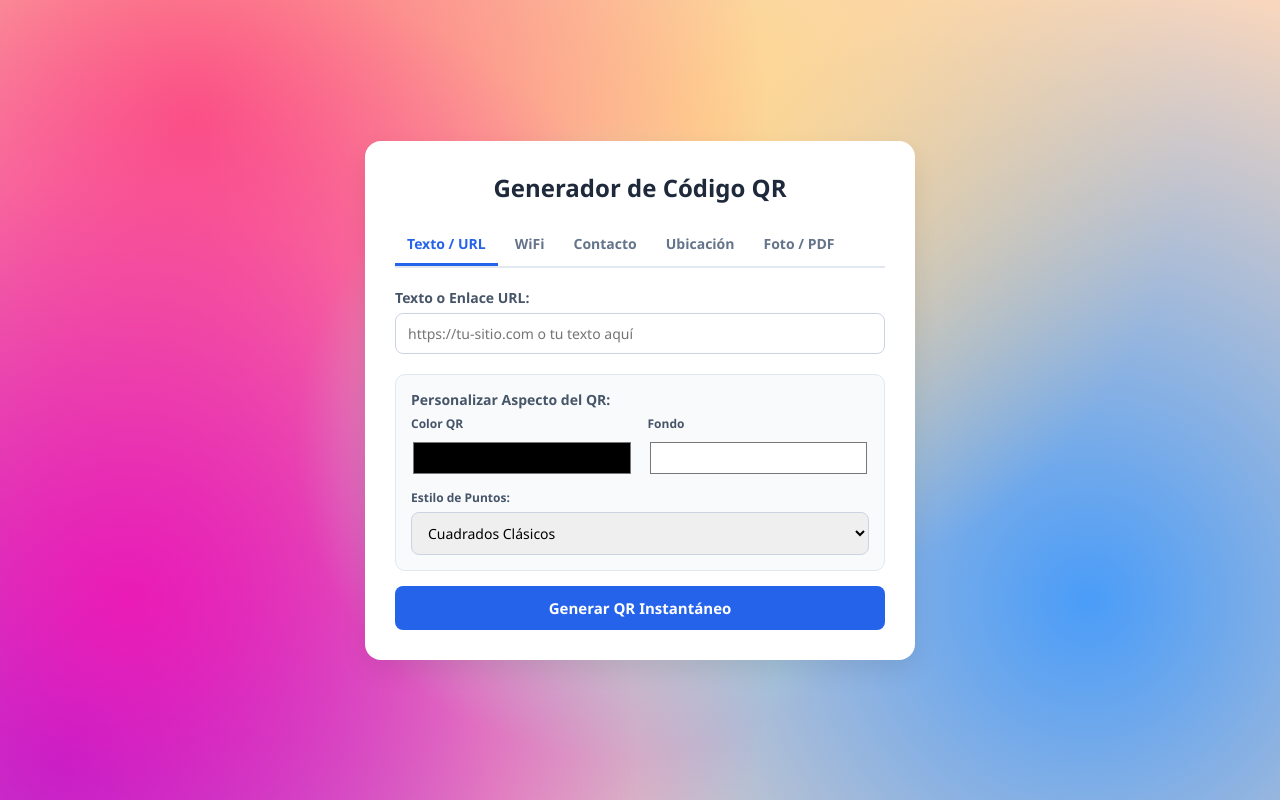
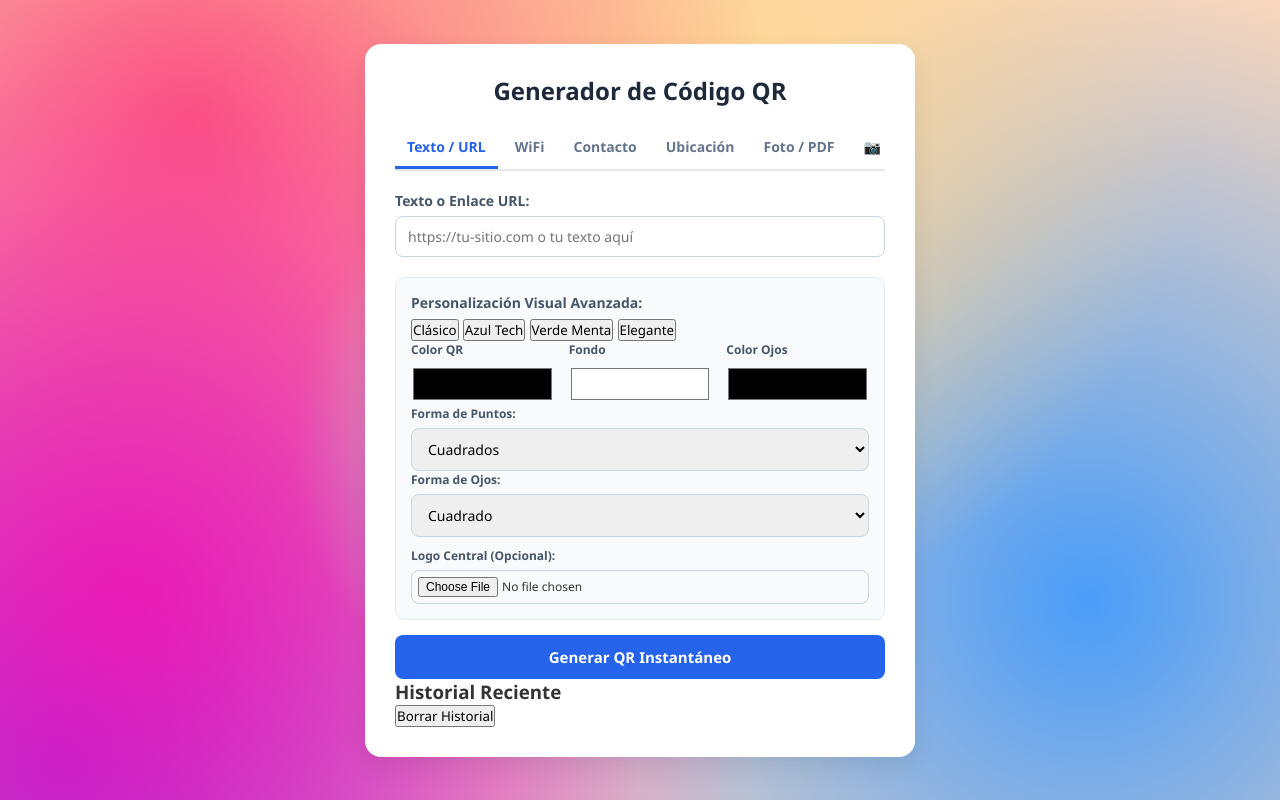
Before and after one commit to iamkevins/qr-pro-web, a Flask app: page / in a window 1280 px wide. Run offline with Flask 3, Linux system fonts and the light colour scheme; some libraries are stand-ins or nearby versions.

Commit message:
Actualizar index.html

```diff
--- a/templates/index.html
+++ b/templates/index.html
@@ -5,29 +5,42 @@
     <meta name="viewport" content="width=device-width, initial-scale=1.0">
     <title>Generador de Código QR Profesional</title>
     <link rel="stylesheet" href="{{ url_for('static', filename='estilos.css') }}">
-    <!-- Librería para generación instantánea de QR con personalización visual -->
+    <!-- Librerías JS: QR Styling + Lector de QR -->
     <script src="https://unpkg.com/qr-code-styling@1.5.0/lib/qr-code-styling.js"></script>
+    <script src="https://cdn.jsdelivr.net/npm/jsqr@1.4.0/dist/jsQR.min.js"></script>
 </head>
 <body>
 
 <div class="container">
     <h1>Generador de Código QR</h1>
 
-    <!-- Pestañas de Modos -->
     <div class="tabs">
         <button type="button" class="tab-btn active" onclick="cambiarTab('texto')">Texto / URL</button>
         <button type="button" class="tab-btn" onclick="cambiarTab('wifi')">WiFi</button>
         <button type="button" class="tab-btn" onclick="cambiarTab('vcard')">Contacto</button>
         <button type="button" class="tab-btn" onclick="cambiarTab('maps')">Ubicación</button>
         <button type="button" class="tab-btn" onclick="cambiarTab('archivo')">Foto / PDF</button>
+        <button type="button" class="tab-btn highlight-tab" onclick="cambiarTab('escanear')">📷 Escanear QR</button>
     </div>
 
     <div id="error-box" class="error-msg"></div>
 
+    <!-- Módulo Escáner de QR -->
+    <div id="tab-escanear" class="tab-content">
+        <div class="input-group">
+            <label for="qr-file-input">Subir imagen con código QR:</label>
+            <input type="file" id="qr-file-input" accept="image/*" onchange="escanearImagenQR(event)">
+        </div>
+        <div id="scan-result" class="scan-result-box" style="display: none;">
+            <strong>Resultado del escáner:</strong>
+            <p id="scan-text"></p>
+            <button type="button" class="btn btn-copy" onclick="copiarEscaneo()">Copiar Resultado</button>
+        </div>
+    </div>
+
     <form id="qr-form" onsubmit="generarQR(event)" autocomplete="off">
         <input type="hidden" id="modo" value="texto">
 
-        <!-- 1. Texto / URL -->
         <div id="tab-texto" class="tab-content active">
             <div class="input-group">
                 <label for="texto_url">Texto o Enlace URL:</label>
@@ -35,7 +48,6 @@
             </div>
         </div>
 
-        <!-- 2. WiFi -->
         <div id="tab-wifi" class="tab-content">
             <div class="input-group">
                 <label for="ssid">Nombre de la red (SSID):</label>
@@ -46,10 +58,7 @@
                 <div class="password-wrapper">
                     <input type="password" id="password" autocomplete="new-password" placeholder="Contraseña de la red">
                     <button type="button" id="togglePassword" class="btn-eye" aria-label="Mostrar/Ocultar contraseña">
-                        <svg id="eyeIcon" xmlns="http://www.w3.org/2000/svg" width="20" height="20" viewBox="0 0 24 24" fill="none" stroke="currentColor" stroke-width="2" stroke-linecap="round" stroke-linejoin="round">
-                            <path d="M1 12s4-8 11-8 11 8 11 8-4 8-11 8-11-8-11-8z"></path>
-                            <circle cx="12" cy="12" r="3"></circle>
-                        </svg>
+                        <svg id="eyeIcon" xmlns="http://www.w3.org/2000/svg" width="20" height="20" viewBox="0 0 24 24" fill="none" stroke="currentColor" stroke-width="2"><path d="M1 12s4-8 11-8 11 8 11 8-4 8-11 8-11-8-11-8z"/><circle cx="12" cy="12" r="3"/></svg>
                     </button>
                 </div>
             </div>
@@ -63,8 +72,6 @@
             </div>
         </div>
 
-
-        <!-- 3. Contacto (vCard) -->
         <div id="tab-vcard" class="tab-content">
             <div class="input-group">
                 <label for="vcard_nombre">Nombre:</label>
@@ -88,10 +95,6 @@
             </div>
         </div>
 
-
-
-
-        <!-- 4. Ubicación (Maps) -->
         <div id="tab-maps" class="tab-content">
             <div class="input-group">
                 <label for="maps_url">Enlace o Coordenadas de Google Maps:</label>
@@ -99,7 +102,6 @@
             </div>
         </div>
 
-        <!-- 5. Archivo (Cloudinary) -->
         <div id="tab-archivo" class="tab-content">
             <div class="input-group">
                 <label for="archivo">Seleccionar Foto o PDF:</label>
@@ -107,9 +109,17 @@
             </div>
         </div>
 
-        <!-- Sección Opciones Visuales -->
+        <!-- Opciones Visuales Avanzadas (Opción 1) -->
         <div class="custom-section">
-            <label>Personalizar Aspecto del QR:</label>
+            <label>Personalización Visual Avanzada:</label>
+
+            <div class="preset-buttons">
+                <button type="button" class="btn-preset" onclick="aplicarPaleta('#000000', '#ffffff')">Clásico</button>
+                <button type="button" class="btn-preset" onclick="aplicarPaleta('#1e40af', '#eff6ff')">Azul Tech</button>
+                <button type="button" class="btn-preset" onclick="aplicarPaleta('#065f46', '#ecfdf5')">Verde Menta</button>
+                <button type="button" class="btn-preset" onclick="aplicarPaleta('#831843', '#fdf2f8')">Elegante</button>
+            </div>
+
             <div class="color-pickers">
                 <div class="color-item">
                     <label for="color_qr" style="font-size: 12px;">Color QR</label>
@@ -119,32 +129,64 @@
                     <label for="color_fondo" style="font-size: 12px;">Fondo</label>
                     <input type="color" id="color_fondo" value="#ffffff">
                 </div>
+                <div class="color-item">
+                    <label for="color_esquinas" style="font-size: 12px;">Color Ojos</label>
+                    <input type="color" id="color_esquinas" value="#000000">
+                </div>
             </div>
+
+            <div class="grid-2-col">
+                <div class="input-group" style="margin-bottom: 0;">
+                    <label for="dots_style" style="font-size: 12px;">Forma de Puntos:</label>
+                    <select id="dots_style">
+                        <option value="square">Cuadrados</option>
+                        <option value="dots">Puntos Redondos</option>
+                        <option value="rounded">Bordes Suaves</option>
+                    </select>
+                </div>
+                <div class="input-group" style="margin-bottom: 0;">
+                    <label for="corners_style" style="font-size: 12px;">Forma de Ojos:</label>
+                    <select id="corners_style">
+                        <option value="square">Cuadrado</option>
+                        <option value="dot">Circular</option>
+                        <option value="extra-rounded">Redondeado</option>
+                    </select>
+                </div>
+            </div>
+
             <div class="input-group" style="margin-top: 10px; margin-bottom: 0;">
-                <label for="dots_style" style="font-size: 12px;">Estilo de Puntos:</label>
-                <select id="dots_style">
-                    <option value="square">Cuadrados Clásicos</option>
-                    <option value="dots">Puntos Redondos</option>
-                    <option value="rounded">Bordes Suaves</option>
-                </select>
+                <label for="logo_file" style="font-size: 12px;">Logo Central (Opcional):</label>
+                <input type="file" id="logo_file" accept="image/*" style="font-size: 12px; padding: 6px;">
             </div>
         </div>
 
         <button type="submit" id="btn-submit" class="btn btn-primary">Generar QR Instantáneo</button>
     </form>
 
-    <!-- Resultado -->
     <div id="qr-result" class="qr-result">
         <h3>Tu Código QR:</h3>
         <div id="qrcode-container"></div>
         <button type="button" class="btn btn-download" onclick="descargarQR()">Descargar Imagen PNG</button>
         <button type="button" class="btn btn-copy" onclick="copiarContenido()">Copiar Enlace/Contenido</button>
     </div>
+
+    <!-- Historial Local (Opción 4) -->
+    <div class="history-section">
+        <h3>Historial Reciente</h3>
+        <ul id="history-list"></ul>
+        <button type="button" class="btn-clear-history" onclick="limpiarHistorial()">Borrar Historial</button>
+    </div>
 </div>
 
 <script>
     let qrCode = null;
     let ultimoContenido = "";
+    let logoDataUrl = "";
+
+    document.addEventListener("DOMContentLoaded", () => {
+        cargarHistorial();
+        document.getElementById('logo_file').addEventListener('change', procesarLogo);
+    });
 
     function cambiarTab(modo) {
         document.getElementById('modo').value = modo;
@@ -153,30 +195,34 @@
 
         event.target.classList.add('active');
         document.getElementById('tab-' + modo).classList.add('active');
+
+        const form = document.getElementById('qr-form');
+        form.style.display = (modo === 'escanear') ? 'none' : 'block';
         ocultarError();
     }
 
-    // Alternar visibilidad de contraseña
+    function aplicarPaleta(qrColor, bgColor) {
+        document.getElementById('color_qr').value = qrColor;
+        document.getElementById('color_fondo').value = bgColor;
+        document.getElementById('color_esquinas').value = qrColor;
+    }
+
+    function procesarLogo(event) {
+        const file = event.target.files[0];
+        if (file) {
+            const reader = new FileReader();
+            reader.onload = function(e) { logoDataUrl = e.target.result; };
+            reader.readAsDataURL(file);
+        } else {
+            logoDataUrl = "";
+        }
+    }
+
     document.getElementById('togglePassword').addEventListener('click', function () {
         const pass = document.getElementById('password');
-        const eyeIcon = document.getElementById('eyeIcon');
         const isPass = pass.getAttribute('type') === 'password';
-
         pass.setAttribute('type', isPass ? 'text' : 'password');
-
-        if (isPass) {
-            eyeIcon.innerHTML = `
-                <path d="M1 12s4-8 11-8 11 8 11 8-4 8-11 8-11-8-11-8z"></path>
-                <circle cx="12" cy="12" r="3"></circle>
-            `;
-            this.style.color = "#2563eb";
-        } else {
-            eyeIcon.innerHTML = `
-                <path d="M17.94 17.94A10.07 10.07 0 0 1 12 20c-7 0-11-8-11-8a18.45 18.45 0 0 1 5.06-5.94M9.9 4.24A9.12 9.12 0 0 1 12 4c7 0 11 8 11 8a18.5 18.5 0 0 1-2.16 3.19m-6.72-1.07a3 3 0 1 1-4.24-4.24"></path>
-                <line x1="1" y1="1" x2="23" y2="23"></line>
-            `;
-            this.style.color = "#64748b";
-        }
+        this.style.color = isPass ? "#2563eb" : "#64748b";
     });
 
     function mostrarError(msg) {
@@ -204,29 +250,23 @@
             const seg = document.getElementById('seguridad').value;
             if (!ssid) return mostrarError("Debes ingresar el nombre de la red WiFi.");
             contenido = seg === 'nopass' ? `WIFI:S:${ssid};T:nopass;;` : `WIFI:S:${ssid};T:${seg};P:${pass};;`;
-                } else if (modo === 'vcard') {
+        } else if (modo === 'vcard') {
             const nom = document.getElementById('vcard_nombre').value.trim();
             const ape = document.getElementById('vcard_apellido').value.trim();
             const tel = document.getElementById('vcard_tel').value.trim();
             const email = document.getElementById('vcard_email').value.trim();
             const emp = document.getElementById('vcard_empresa').value.trim();
-
-            if (!nom && !ape) return mostrarError("Ingresa al menos el nombre o el apellido del contacto.");
-
+            if (!nom && !ape) return mostrarError("Ingresa al menos el nombre o el apellido.");
             const nombreCompleto = `${nom} ${ape}`.trim();
-            // Formato vCard 3.0 estándar: N:Apellido;Nombre;;; y FN:Nombre Completo
             contenido = `BEGIN:VCARD\nVERSION:3.0\nN:${ape};${nom};;;\nFN:${nombreCompleto}\nTEL:${tel}\nEMAIL:${email}\nORG:${emp}\nEND:VCARD`;
-        }
- else if (modo === 'maps') {
+        } else if (modo === 'maps') {
             contenido = document.getElementById('maps_url').value.trim();
-            if (!contenido) return mostrarError("Ingresa un enlace o coordenadas de Google Maps.");
+            if (!contenido) return mostrarError("Ingresa un enlace o coordenadas.");
         } else if (modo === 'archivo') {
             const fileInput = document.getElementById('archivo');
-            if (!fileInput.files.length) return mostrarError("Selecciona una foto o archivo PDF.");
-
+            if (!fileInput.files.length) return mostrarError("Selecciona una foto o PDF.");
             const formData = new FormData();
             formData.append('archivo', fileInput.files[0]);
-
             const btnSubmit = document.getElementById('btn-submit');
             btnSubmit.innerText = "Subiendo archivo...";
 
@@ -234,41 +274,51 @@
                 const response = await fetch('/upload', { method: 'POST', body: formData });
                 const result = await response.json();
                 btnSubmit.innerText = "Generar QR Instantáneo";
-
                 if (!response.ok) return mostrarError(result.error);
                 contenido = result.url;
             } catch (err) {
                 btnSubmit.innerText = "Generar QR Instantáneo";
-                return mostrarError("Error de conexión al subir el archivo.");
+                return mostrarError("Error de conexión al subir archivo.");
             }
         }
 
-        if (!contenido) return mostrarError("Por favor completa los campos requeridos.");
+        if (!contenido) return mostrarError("Completa los campos requeridos.");
 
         ultimoContenido = contenido;
+        guardarEnHistorial(contenido);
         renderizarQR(contenido);
     }
 
-        function renderizarQR(texto) {
+    function renderizarQR(texto) {
         const colorQR = document.getElementById('color_qr').value;
         const colorFondo = document.getElementById('color_fondo').value;
+        const colorEsquinas = document.getElementById('color_esquinas').value;
         const dotsStyle = document.getElementById('dots_style').value;
+        const cornersStyle = document.getElementById('corners_style').value;
 
-        // Detecta la densidad de píxeles nativa de la pantalla del usuario (1x, 2x, 3x)
         const dpr = window.devicePixelRatio || 2;
-        const baseSize = 250; // Tamaño visual base ideal para la interfaz
+        const baseSize = 250;
 
         document.getElementById('qrcode-container').innerHTML = "";
 
-        // Generamos el lienzo ajustado a la resolución nativa exacta de la pantalla
         qrCode = new QRCodeStyling({
             width: baseSize * dpr,
             height: baseSize * dpr,
             type: "canvas",
             data: texto,
+            image: logoDataUrl || undefined,
+            imageOptions: {
+                crossOrigin: "anonymous",
+                margin: 5,
+                imageSize: 0.25
+            },
             dotsOptions: {
                 color: colorQR,
                 type: dotsStyle
+            },
+            cornersSquareOptions: {
+                color: colorEsquinas,
+                type: cornersStyle
             },
             backgroundOptions: {
                 color: colorFondo,
@@ -279,31 +329,93 @@
         document.getElementById('qr-result').style.display = 'block';
     }
 
-    // Función de descarga optimizada para exportar a alta calidad (1000x1000 px) al guardar
     function descargarQR() {
         if (qrCode) {
-            // Actualiza la escala temporalmente para exportar una imagen nítida de 1000px al disco
-            qrCode.update({
-                width: 1000,
-                height: 1000
-            });
+            qrCode.update({ width: 1000, height: 1000 });
             qrCode.download({ name: "codigo_qr_hd", extension: "png" });
-
-            // Restaura la escala visual original adecuada para la pantalla
             const dpr = window.devicePixelRatio || 2;
-            qrCode.update({
-                width: 250 * dpr,
-                height: 250 * dpr
-            });
+            qrCode.update({ width: 250 * dpr, height: 250 * dpr });
         }
     }
-
 
     function copiarContenido() {
         if (ultimoContenido) {
             navigator.clipboard.writeText(ultimoContenido);
-            alert("Contenido/Enlace copiado al portapapeles!");
+            alert("Contenido copiado al portapapeles!");
         }
+    }
+
+    /* Lector de QR (Opción 4) */
+    function escanearImagenQR(e) {
+        const file = e.target.files[0];
+        if (!file) return;
+
+        const reader = new FileReader();
+        reader.onload = function(evt) {
+            const img = new Image();
+            img.onload = function() {
+                const canvas = document.createElement('canvas');
+                const ctx = canvas.getContext('2d');
+                canvas.width = img.width;
+                canvas.height = img.height;
+                ctx.drawImage(img, 0, 0);
+
+                const imageData = ctx.getImageData(0, 0, canvas.width, canvas.height);
+                const code = jsQR(imageData.data, imageData.width, imageData.height);
+
+                const resBox = document.getElementById('scan-result');
+                const resText = document.getElementById('scan-text');
+
+                if (code) {
+                    resText.innerText = code.data;
+                    resBox.style.display = 'block';
+                } else {
+                    mostrarError("No se encontró un código QR válido en la imagen.");
+                    resBox.style.display = 'none';
+                }
+            };
+            img.src = evt.target.result;
+        };
+        reader.readAsDataURL(file);
+    }
+
+    function copiarEscaneo() {
+        const txt = document.getElementById('scan-text').innerText;
+        if (txt) {
+            navigator.clipboard.writeText(txt);
+            alert("Texto escaneado copiado!");
+        }
+    }
+
+    /* Manejo de Historial (Opción 4) */
+    function guardarEnHistorial(item) {
+        let historial = JSON.parse(localStorage.getItem('qr_history') || '[]');
+        if (!historial.includes(item)) {
+            historial.unshift(item);
+            if (historial.length > 5) historial.pop();
+            localStorage.setItem('qr_history', JSON.stringify(historial));
+            cargarHistorial();
+        }
+    }
+
+    function cargarHistorial() {
+        const historial = JSON.parse(localStorage.getItem('qr_history') || '[]');
+        const list = document.getElementById('history-list');
+        list.innerHTML = "";
+        historial.forEach(elem => {
+            const li = document.createElement('li');
+            li.innerText = elem.length > 40 ? elem.substring(0, 37) + '...' : elem;
+            li.onclick = () => {
+                ultimoContenido = elem;
+                renderizarQR(elem);
+            };
+            list.appendChild(li);
+        });
+    }
+
+    function limpiarHistorial() {
+        localStorage.removeItem('qr_history');
+        cargarHistorial();
     }
 </script>
 
```
